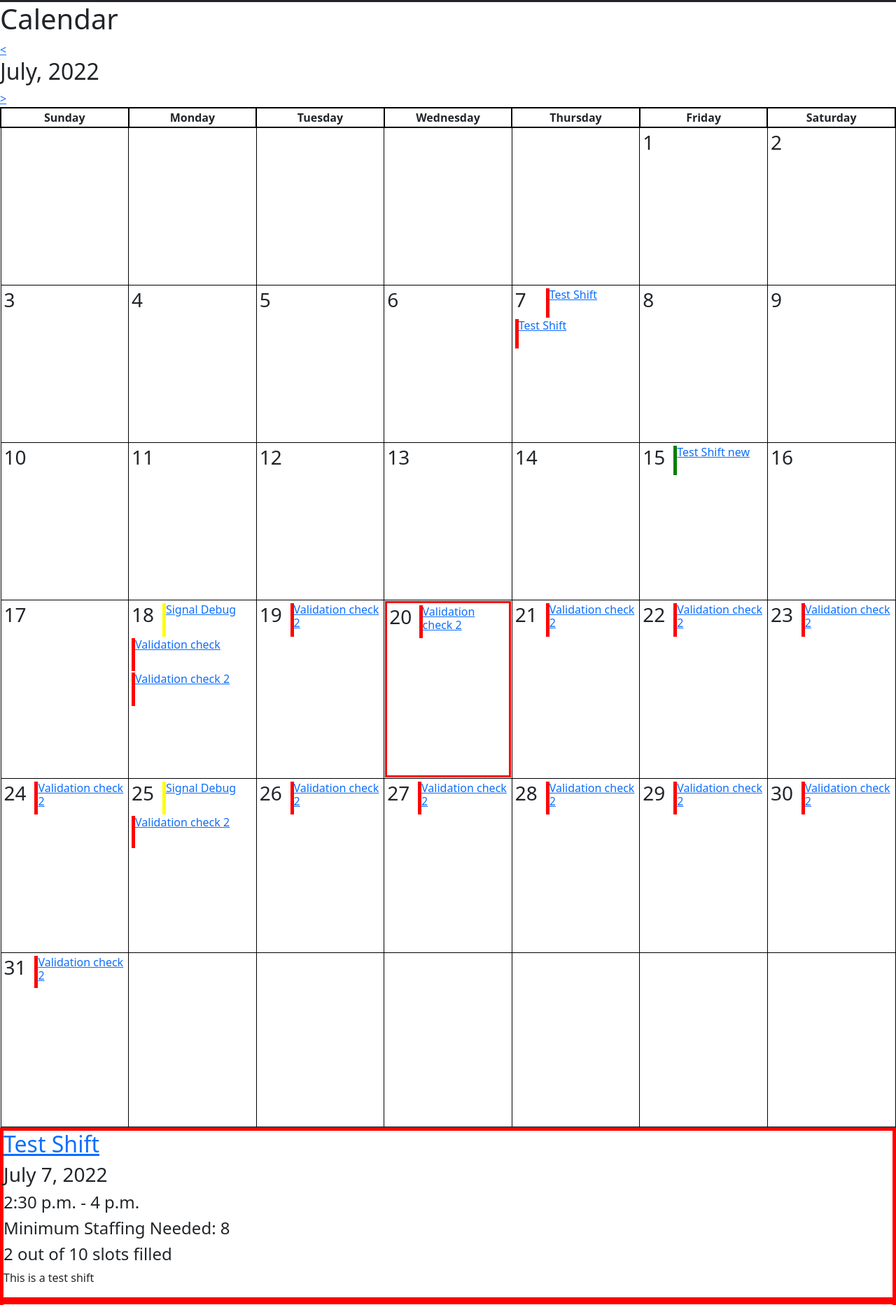
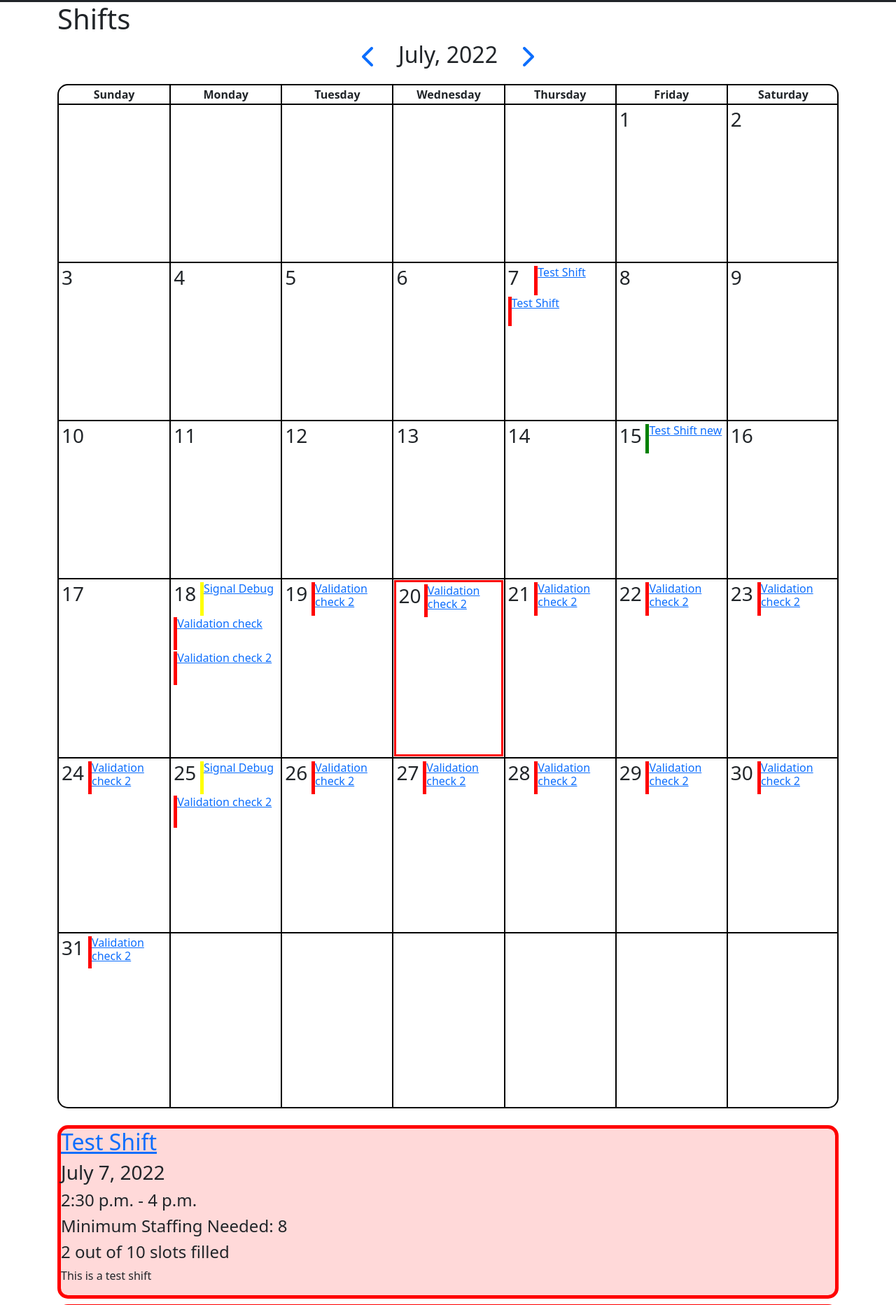
Before and after one commit to matthew-talamantes/ERL-portal, a Django app: page /shifts/calendar/2022/7/ in a window 1280 px wide. Shown: the part 55-1920 px from the top of the page at 70% size. Run offline with Django 4.2, Linux system fonts and the light colour scheme; data comes from the database, SQL or seed files in the repository; both versions use the stored data as it was after the commit; some libraries are stand-ins or nearby versions.

Commit message:
Update calendar styling

```diff
--- a/erlportal/events/static/events/calendar.css
+++ b/erlportal/events/static/events/calendar.css
@@ -1,19 +1,75 @@
+.cal-controls {
+  display: -webkit-box;
+  display: -ms-flexbox;
+  display: flex;
+  -webkit-box-orient: horizontal;
+  -webkit-box-direction: normal;
+      -ms-flex-direction: row;
+          flex-direction: row;
+  -webkit-box-pack: center;
+      -ms-flex-pack: center;
+          justify-content: center;
+  -webkit-box-align: center;
+      -ms-flex-align: center;
+          align-items: center;
+  margin-bottom: 15px;
+}
+
+.cal-controls a {
+  display: block;
+  margin: 0 30px;
+}
+
+.cal-controls a i {
+  font-size: 2em;
+}
+
+.cal-wrapper {
+  overflow: hidden;
+  border: solid black 2px;
+  border-radius: 15px;
+}
+
 table#calendar {
-  border: 1px black solid;
-  width: 100%;
+  margin-left: auto;
+  margin-right: auto;
+  width: calc(100% + 2px);
   table-layout: fixed;
+  -webkit-box-sizing: content-box;
+          box-sizing: content-box;
 }
 
 table#calendar thead.day-names th {
   text-align: center;
   border: 2px black solid;
+  border-top: none;
+}
+
+table#calendar thead.day-names th:first-child {
+  border-left: none;
+}
+
+table#calendar thead.day-names th:last-child {
+  border-right: none;
+}
+
+table#calendar tbody#calendar-body tr:last-child td {
+  border-bottom: none;
 }
 
 table#calendar tbody#calendar-body td {
   height: 10em;
   text-align: left;
   position: relative;
-  border: 1px black solid;
+  border: 2px black solid;
+}
+
+table#calendar tbody#calendar-body td:first-child {
+  border-left: transparent;
+}
+
+table#calendar tbody#calendar-body td:last-child {
+  border-right: transparent;
 }
 
 table#calendar tbody#calendar-body td .today {
--- a/erlportal/events/static/events/scss/calendar.scss
+++ b/erlportal/events/static/events/scss/calendar.scss
@@ -1,21 +1,69 @@
+.cal-controls {
+    display: flex;
+    flex-direction: row;
+    justify-content: center;
+    align-items: center;
+    margin-bottom: 15px;
+
+    a {
+        display: block;
+        margin: 0 30px;
+
+        i {
+            font-size: 2em;
+        }
+    }
+}
+
+.cal-wrapper {
+    overflow: hidden;
+    border: solid black 2px;
+    border-radius: 15px;
+}
+
 table#calendar {
-    border: 1px black solid;
-    width: 100%;
+    margin-left: auto;
+    margin-right: auto;
+    width: unquote("calc(100% + 2px)");
     table-layout: fixed;
+    box-sizing: content-box;
 
     thead.day-names {
         th {
             text-align: center;
             border: 2px black solid;
+            border-top: none;
+        }
+
+        th:first-child {
+            border-left: none;
+        }
+
+        th:last-child {
+            border-right: none;
         }
     }
 
     tbody#calendar-body {
+        tr:last-child {
+            td {
+                border-bottom: none;
+            }
+        }
+
         td {
             height: 10em;
             text-align: left;
             position: relative;
-            border: 1px black solid;
+            border: 2px black solid;
+
+            &:first-child {
+                border-left: transparent;
+            }
+
+            &:last-child {
+                border-right: transparent;
+            }
 
             .today {
                 border: 3px red solid;
--- a/erlportal/pages/static/pages/scss/styles.scss
+++ b/erlportal/pages/static/pages/scss/styles.scss
@@ -1,15 +1,19 @@
 .staffing {
     border: solid 5px;
+    border-radius: 15px;
 }
 
 .under-staffed {
     border-color: red;
+    background-color: rgba(255, 0, 0, 0.15);
 }
 
 .min-staffed {
-    border-color: yellow;
+    border-color: #ffe300;
+    background-color: rgba(255, 255, 0, 0.15);
 }
 
 .full-staffed {
     border-color: green;
+    background-color: rgba(0, 128, 0, 0.15);
 }
--- a/erlportal/pages/static/pages/styles.css
+++ b/erlportal/pages/static/pages/styles.css
@@ -1,16 +1,20 @@
 .staffing {
   border: solid 5px;
+  border-radius: 15px;
 }
 
 .under-staffed {
   border-color: red;
+  background-color: rgba(255, 0, 0, 0.15);
 }
 
 .min-staffed {
-  border-color: yellow;
+  border-color: #ffe300;
+  background-color: rgba(255, 255, 0, 0.15);
 }
 
 .full-staffed {
   border-color: green;
+  background-color: rgba(0, 128, 0, 0.15);
 }
 /*# sourceMappingURL=styles.css.map */
--- a/erlportal/pages/templates/pages/base.html
+++ b/erlportal/pages/templates/pages/base.html
@@ -13,6 +13,9 @@
     {% endif %}
     <link href="https://cdn.jsdelivr.net/npm/bootstrap@5.1.3/dist/css/bootstrap.min.css" rel="stylesheet"
         integrity="sha384-1BmE4kWBq78iYhFldvKuhfTAU6auU8tT94WrHftjDbrCEXSU1oBoqyl2QvZ6jIW3" crossorigin="anonymous">
+    <link rel="stylesheet" href="https://cdnjs.cloudflare.com/ajax/libs/font-awesome/6.1.1/css/all.min.css"
+        integrity="sha512-KfkfwYDsLkIlwQp6LFnl8zNdLGxu9YAA1QvwINks4PhcElQSvqcyVLLD9aMhXd13uQjoXtEKNosOWaZqXgel0g=="
+        crossorigin="anonymous" referrerpolicy="no-referrer" />
     <link href="{% static 'pages/styles.css' %}" type="text/css" rel="stylesheet" />
     {% block headinfo %}{% endblock headinfo %}
 </head>
--- a/erlportal/shifts/templates/shifts/calendar.html
+++ b/erlportal/shifts/templates/shifts/calendar.html
@@ -5,11 +5,14 @@
 <link rel="stylesheet" type="text/css" href="{% static 'events/calendar.css' %}" />
 {% endblock headinfo %}
 {% block content %}
-<h1>Calendar</h1>
-<a href="" id="btn-prev-month">
-    < </a>
+<div class="container-xl">
+    <h1>Shifts</h1>
+    <div class="cal-controls">
+        <a href="" id="btn-prev-month"><i class="fa-solid fa-chevron-left"></i></a>
         <h2>{{ monthName }}, {{ year }}</h2>
-        <a href="" id="btn-next-month">></a>
+        <a href="" id="btn-next-month"><i class="fa-solid fa-chevron-right"></i></a>
+    </div>
+    <div class="cal-wrapper">
         <table id="calendar">
             <thead class="day-names">
                 <th>Sunday</th>
@@ -22,8 +25,9 @@
             </thead>
             <tbody id="calendar-body"></tbody>
         </table>
+    </div>
 
-        <section id="shifts-list">
+    <section id="shifts-list" class="mt-4">
         {% for event in events %}
         {% with uid=event.uid %}
         <article id="{{ event.uid }}" class="staffing {% if staffing|key_lookup:uid < event.minSlots %}
@@ -32,7 +36,7 @@
                 min-staffed
                 {% elif staffing|key_lookup:uid >= event.slots %}
                 full-staffed
-            {% endif %}">
+                {% endif %} mb-2">
             <a href="{% url 'shift-instance-detail' base_slug=event.baseShift.slug uid=event.uid %}">
                 <h2>{{ event.name }}</h2>
             </a>
@@ -45,6 +49,7 @@
         {% endwith %}
         {% endfor %}
     </section>
+</div>
 {{ calYear|json_script:"year" }}
 {{ calMonth|json_script:"month" }}
 {{ eventsJson|json_script:"eventsJson" }}
```
Also changed, not shown: erlportal/db.sqlite3, 2 other files. Lines whose indentation alone changed are shown as unchanged.
